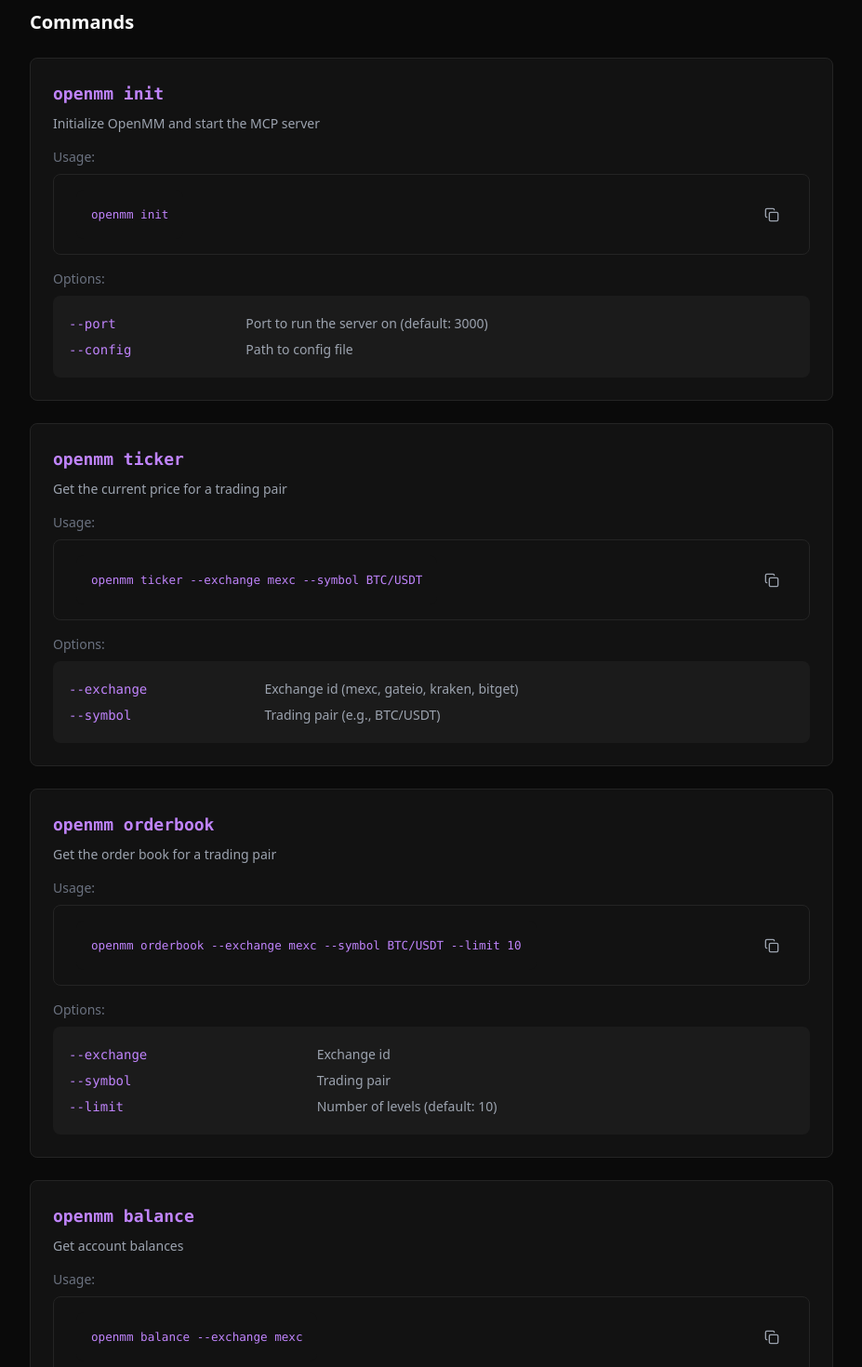
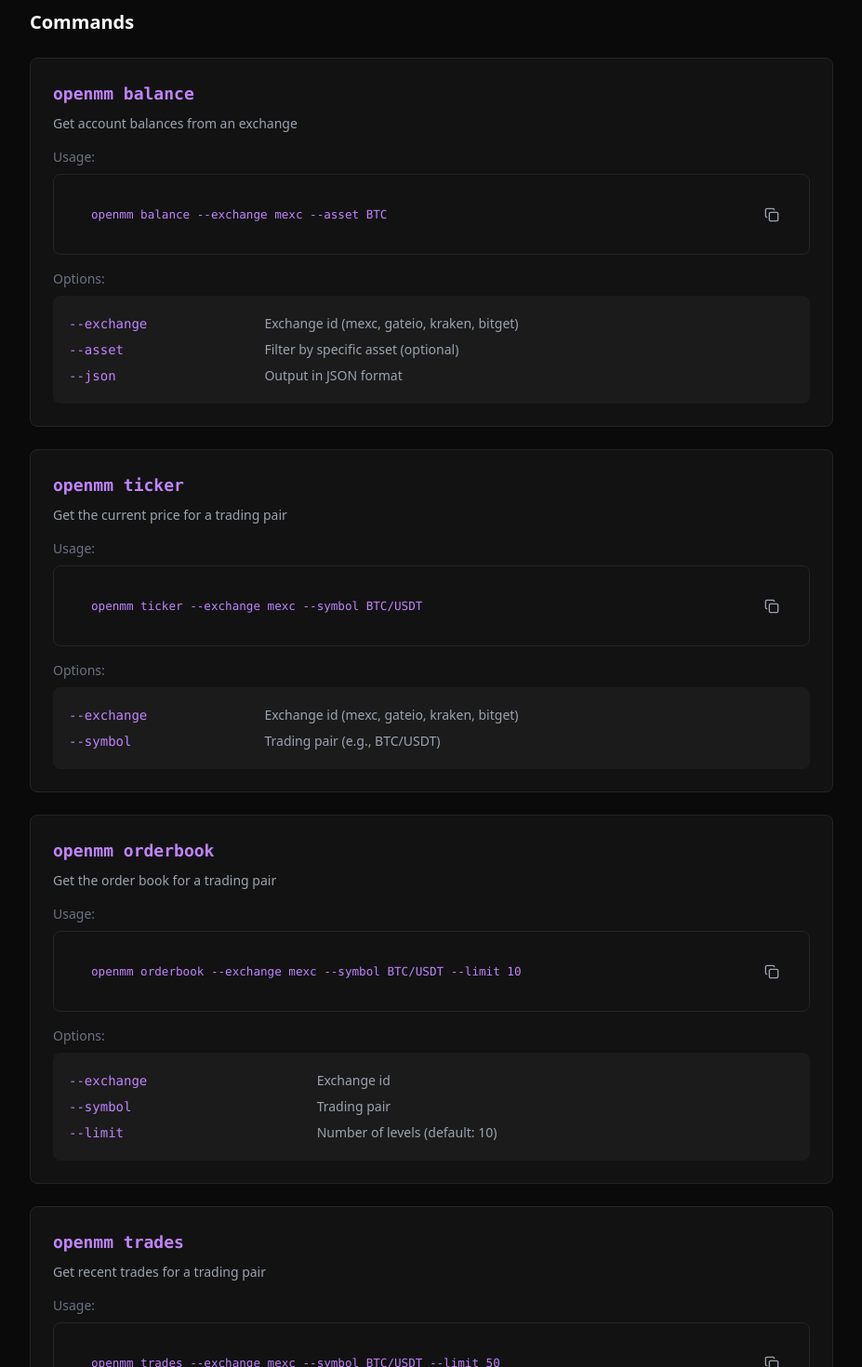
Before and after one commit to QBT-Labs/openmm-skills-portal, a Next.js app: page /docs/cli in a window 1280 px wide. Shown: the part 640-2110 px from the top of the page at 93% size, without its empty margins (176-1103 px from the left). Built offline with nearby package versions, Linux system fonts and the light colour scheme.

Commit message:
fix: Enable CLI and API Reference links, expand CLI docs (#9)
- Remove 'Coming soon' from CLI Reference and API Reference in docs hub
- Add orders commands (list, create, cancel) to CLI reference
- Add pool-discovery command to CLI reference
- Remove duplicate balance command entry

```diff
--- a/src/app/docs/cli/page.tsx
+++ b/src/app/docs/cli/page.tsx
@@ -37,12 +37,13 @@ function CodeBlock({ code }: { code: string }) {
 
 const commands = [
   {
-    name: 'openmm init',
-    description: 'Initialize OpenMM and start the MCP server',
-    usage: 'openmm init',
+    name: 'openmm balance',
+    description: 'Get account balances from an exchange',
+    usage: 'openmm balance --exchange mexc --asset BTC',
     flags: [
-      { flag: '--port', description: 'Port to run the server on (default: 3000)' },
-      { flag: '--config', description: 'Path to config file' },
+      { flag: '--exchange', description: 'Exchange id (mexc, gateio, kraken, bitget)' },
+      { flag: '--asset', description: 'Filter by specific asset (optional)' },
+      { flag: '--json', description: 'Output in JSON format' },
     ],
   },
   {
@@ -65,15 +66,6 @@ const commands = [
     ],
   },
   {
-    name: 'openmm balance',
-    description: 'Get account balances',
-    usage: 'openmm balance --exchange mexc',
-    flags: [
-      { flag: '--exchange', description: 'Exchange id' },
-      { flag: '--asset', description: 'Filter by specific asset (optional)' },
-    ],
-  },
-  {
     name: 'openmm trades',
     description: 'Get recent trades for a trading pair',
     usage: 'openmm trades --exchange mexc --symbol BTC/USDT --limit 50',
@@ -88,7 +80,50 @@ const commands = [
     description: 'Get Cardano token price from DEX aggregation',
     usage: 'openmm cardano-price --symbol SNEK',
     flags: [
-      { flag: '--symbol', description: 'Cardano token symbol (e.g., SNEK, INDY)' },
+      { flag: '--symbol', description: 'Cardano token symbol (e.g., SNEK, INDY, NIGHT)' },
+    ],
+  },
+  {
+    name: 'openmm orders list',
+    description: 'List open orders on an exchange',
+    usage: 'openmm orders list --exchange mexc --symbol BTC/USDT',
+    flags: [
+      { flag: '--exchange', description: 'Exchange id' },
+      { flag: '--symbol', description: 'Filter by trading pair (optional)' },
+      { flag: '--limit', description: 'Number of orders to display' },
+    ],
+  },
+  {
+    name: 'openmm orders create',
+    description: 'Create a new order',
+    usage: 'openmm orders create --exchange mexc --symbol BTC/USDT --side buy --type limit --amount 0.001 --price 50000',
+    flags: [
+      { flag: '--exchange', description: 'Exchange id' },
+      { flag: '--symbol', description: 'Trading pair' },
+      { flag: '--side', description: 'Order side: buy or sell' },
+      { flag: '--type', description: 'Order type: market or limit' },
+      { flag: '--amount', description: 'Order amount' },
+      { flag: '--price', description: 'Order price (required for limit orders)' },
+    ],
+  },
+  {
+    name: 'openmm orders cancel',
+    description: 'Cancel an existing order',
+    usage: 'openmm orders cancel --exchange mexc --id ORDER_ID --symbol BTC/USDT',
+    flags: [
+      { flag: '--exchange', description: 'Exchange id' },
+      { flag: '--id', description: 'Order ID to cancel' },
+      { flag: '--symbol', description: 'Trading pair symbol' },
+    ],
+  },
+  {
+    name: 'openmm pool-discovery',
+    description: 'Discover Cardano DEX liquidity pools for a token',
+    usage: 'openmm pool-discovery discover SNEK --limit 5',
+    flags: [
+      { flag: '--limit', description: 'Limit number of pools shown (default: 10)' },
+      { flag: '--min-liquidity', description: 'Filter by minimum TVL in dollars' },
+      { flag: '--show-all', description: 'Show all pools (ignore limit)' },
     ],
   },
 ]
--- a/src/app/docs/page.tsx
+++ b/src/app/docs/page.tsx
@@ -22,17 +22,15 @@ const docSections = [
     icon: Terminal,
     title: 'CLI Reference',
     description: 'Command-line tool documentation',
-    href: '#',
-    time: 'Coming soon',
-    disabled: true,
+    href: '/docs/cli',
+    time: '8 min',
   },
   {
     icon: Code,
     title: 'API Reference',
     description: 'Full REST API documentation',
-    href: '#',
-    time: 'Coming soon',
-    disabled: true,
+    href: '/docs/api',
+    time: '15 min',
   },
 ]
 
```
